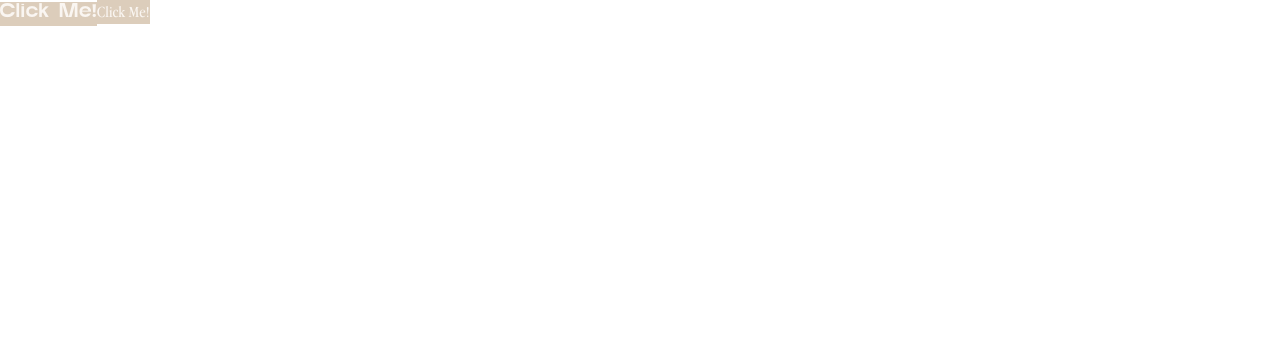
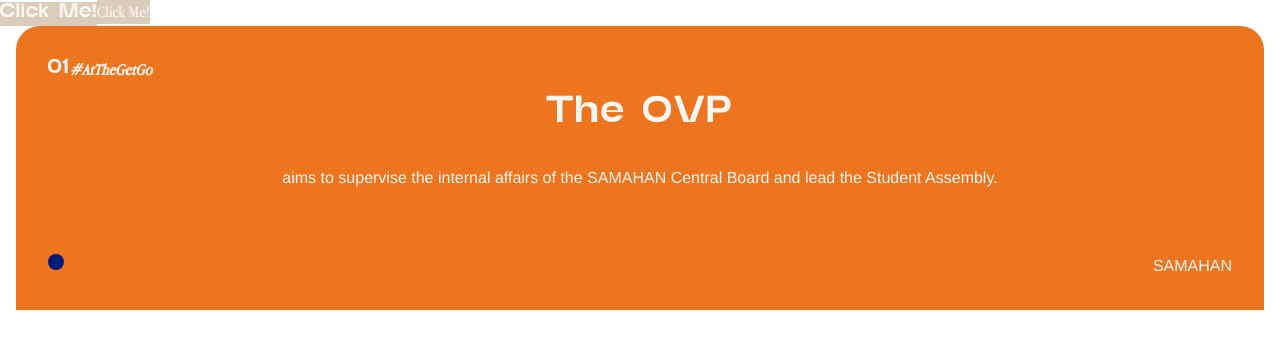
Before and after one commit to SAMAHAN-Systems-Development/samahan-at-the-get-go, a Next.js app: page / in a window 1280 px wide. Shown: the top 348 px of the page. Built offline with nearby package versions, Linux system fonts and the light colour scheme.

Commit message:
feat: added offices card component (description)

```diff
--- a/src/components/Home/HomePage.tsx
+++ b/src/components/Home/HomePage.tsx
@@ -2,6 +2,7 @@ import type { FC } from "react";
 import React from "react";
 
 import Button from "@/components/ui/Button";
+import OfficesCardComponent from "@/components/ui/OfficesCardComponent";
 
 const HomePage: FC = () => {
   return (
@@ -18,6 +19,11 @@ const HomePage: FC = () => {
       >
         Click Me!
       </Button>
+      <OfficesCardComponent
+        officesNumber="01"
+        officesTitle="The OVP"
+        officesDescription="aims to supervise the internal affairs of the SAMAHAN Central Board and lead the Student Assembly."
+      />
     </>
   );
 };
--- /dev/null
+++ b/src/components/ui/OfficesCardComponent.tsx
@@ -0,0 +1,38 @@
+import React from "react";
+
+interface OfficesCardComponentProps {
+  officesNumber: string;
+  officesTitle: string;
+  officesDescription: string;
+}
+
+const OfficesCardComponent: React.FC<OfficesCardComponentProps> = ({
+  officesNumber,
+  officesTitle,
+  officesDescription,
+}) => {
+  return (
+    <div className="ml-4 mr-4 p-8 text-white bg-orange rounded-t-3xl ">
+      <div className="justify-self-start flex flex-row mb-4">
+        <p className="font-artega font-medium"> {officesNumber} </p>
+        <p className="font-appleGaramound italic font-bold justify-end ml-auto">
+          #AtTheGetGo
+        </p>
+      </div>
+      <div className=" flex flex-col items-center mb-16">
+        <h1 className="font-artega text-3xl font-medium justify-self-center mb-8">
+          {officesTitle}
+        </h1>
+        <p className="font-sans text-justify flex flex-wrap">
+          {officesDescription}
+        </p>
+      </div>
+      <div className="flex flex-row">
+        <div className="w-4 h-4 rounded-full bg-blue"> </div>
+        <p className="font-normal justify-end ml-auto "> SAMAHAN </p>
+      </div>
+    </div>
+  );
+};
+
+export default OfficesCardComponent;
```
Also changed, not shown: src/data/OfficesDescription.json (added, +26 -0 lines).
